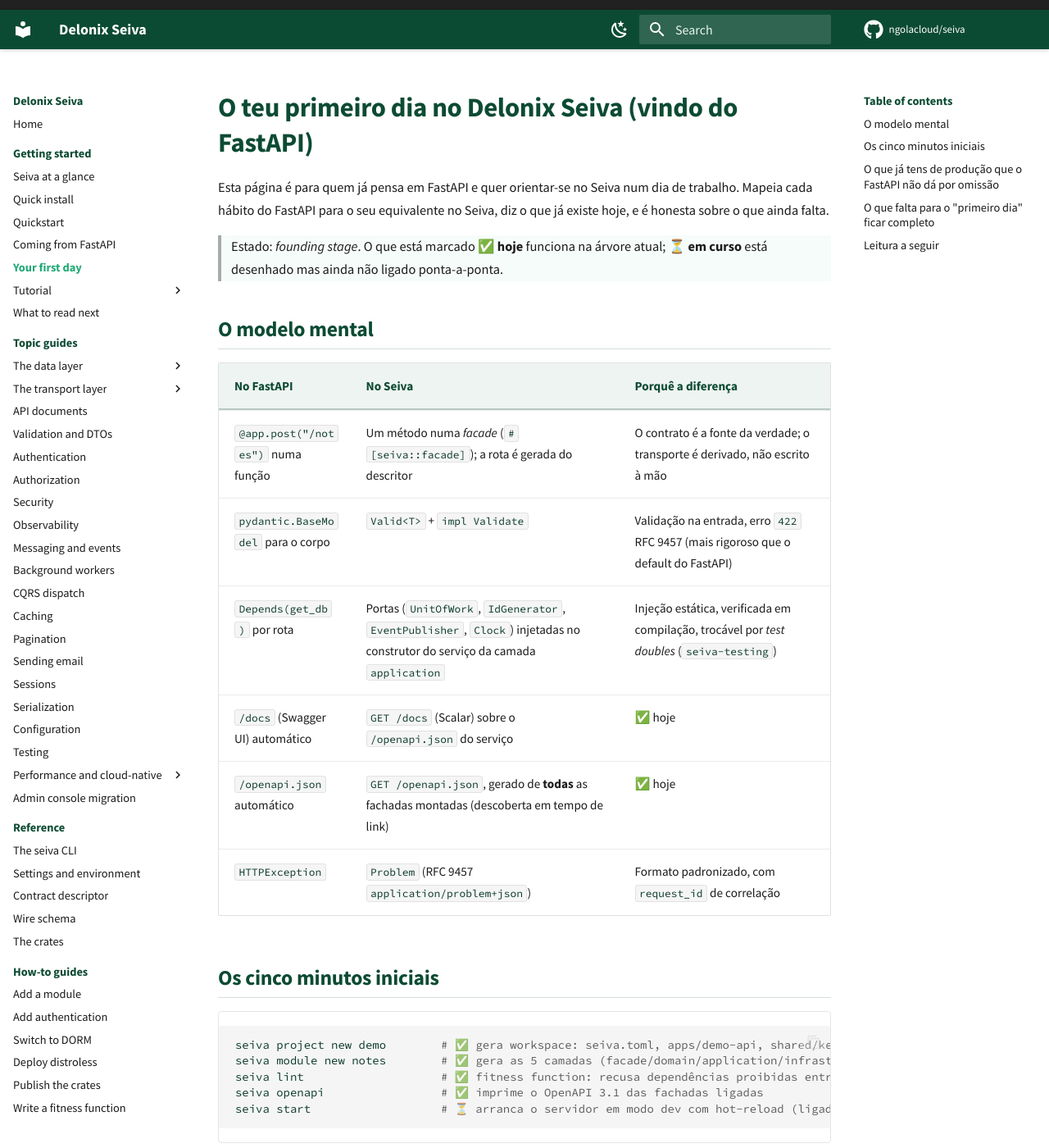
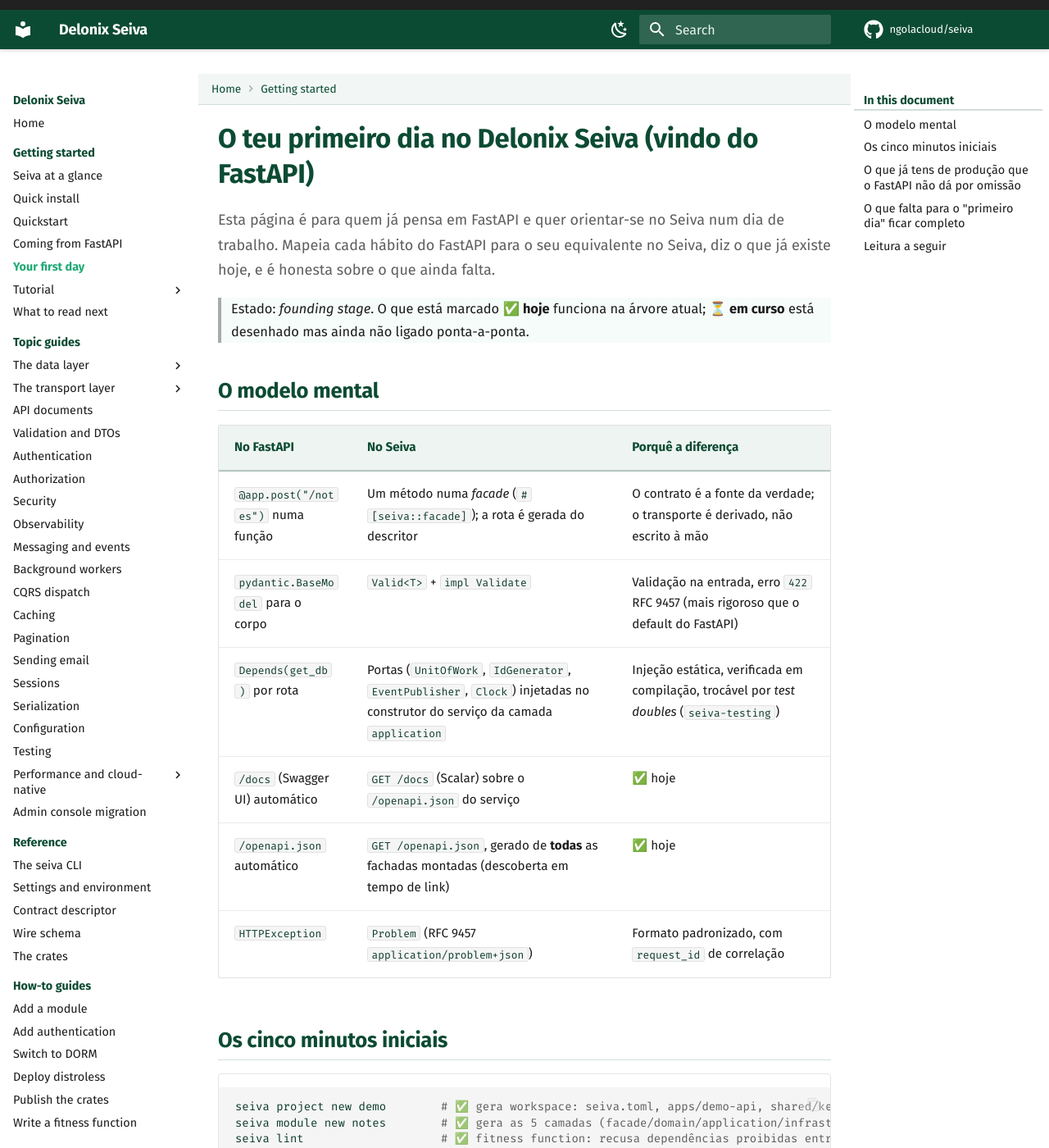
Before and after one commit to ngolacloud/seiva, an MkDocs documentation site: the page built from docs/first-day.md, in a window 1280 px wide and 1400 px high. Shown: the whole window at 82% size. Built offline with MkDocs 1.6.1 and Material for MkDocs 9.7.7, drawn with Linux system fonts in a browser that asks for light colours; comment, search, counter and statistics services are not loaded.

Commit message:
docs(site): tighten the Django-docs chrome fidelity
Move the theme closer to the specific djangoproject.com documentation look:
Fira Sans / Fira Mono (Django's typefaces), a "Documentation »" breadcrumb
sub-header (navigation.path) dressed as Django's doc bar, fully-bordered
admonition boxes with bold titles tinted per type (note/tip/warning/danger),
an "In this document" right-hand contents box, and quieter Django-style
left-nav group labels and prev/next links.

Co-Authored-By: Claude Opus 4.8 (1M context) <noreply@anthropic.com>

```diff
--- a/docs/stylesheets/django.css
+++ b/docs/stylesheets/django.css
@@ -64,8 +64,16 @@
 
 body,
 .md-typeset {
-  font-family: "Source Sans Pro", -apple-system, BlinkMacSystemFont,
+  font-family: "Fira Sans", -apple-system, BlinkMacSystemFont,
     "Segoe UI", Roboto, "Helvetica Neue", Arial, sans-serif;
+}
+
+/* Django sets its code in Fira Mono. */
+.md-typeset code,
+.md-typeset pre,
+.md-typeset kbd {
+  font-family: "Fira Mono", "SFMono-Regular", Consolas, "Liberation Mono",
+    Menlo, monospace;
 }
 
 .md-typeset {
@@ -227,13 +235,27 @@ body,
 
 /* --- Admonitions: Django-style left border + tinted background ---------- */
 
+/* Django draws admonitions as a fully-bordered box with a bold title line and
+   a pale tint — not Material's thin left rule — so match that shape. */
 .md-typeset .admonition,
 .md-typeset details {
-  border-left: 4px solid var(--seiva-green-mid);
+  border: 1px solid rgba(32, 170, 118, 0.45);
+  border-left-width: 4px;
   border-radius: 3px;
   font-size: 0.78rem;
   box-shadow: none;
   background-color: rgba(32, 170, 118, 0.06);
+}
+
+.md-typeset .admonition-title,
+.md-typeset summary {
+  font-weight: 700;
+}
+
+/* Django hides Material's round admonition icon; the bold title carries it. */
+.md-typeset .admonition-title::before,
+.md-typeset summary::before {
+  opacity: 0.8;
 }
 
 /* note / info / hint → green-blue */
@@ -371,3 +393,126 @@ body,
   opacity: 0.95;
   max-width: 48rem;
 }
+
+/* =============================================================================
+ * Django chrome fidelity — the pieces that make it read specifically like the
+ * djangoproject.com documentation rather than a green Material site.
+ * ========================================================================== */
+
+/* --- Admonition boxes: tint the WHOLE border in the type colour ---------- */
+
+.md-typeset .admonition.note,
+.md-typeset details.note {
+  border-color: rgba(43, 108, 176, 0.45);
+  border-left-color: #2b6cb0;
+}
+.md-typeset .admonition.tip,
+.md-typeset .admonition.hint,
+.md-typeset details.tip {
+  border-color: rgba(32, 170, 118, 0.5);
+  border-left-color: var(--seiva-green-mid);
+}
+.md-typeset .admonition.warning,
+.md-typeset .admonition.caution,
+.md-typeset details.warning {
+  border-color: rgba(214, 158, 46, 0.5);
+  border-left-color: #d69e2e;
+}
+.md-typeset .admonition.danger,
+.md-typeset .admonition.error,
+.md-typeset details.danger {
+  border-color: rgba(197, 48, 48, 0.45);
+  border-left-color: #c53030;
+}
+
+/* --- Breadcrumbs: the Django "Documentation » … »" sub-header bar --------
+ * `navigation.path` renders .md-path just above the page title; dress it as a
+ * full-width strip with a pale surface and a rule under it, like Django's. */
+
+.md-path {
+  margin: 0;
+  padding: 0.5rem 0.8rem;
+  background-color: #f2f7f5;
+  border-bottom: 1px solid rgba(12, 75, 51, 0.14);
+  font-size: 0.68rem;
+}
+
+.md-path__list {
+  max-width: 68rem;
+  margin: 0 auto;
+}
+
+.md-path__link {
+  color: var(--seiva-green-dark);
+}
+
+[data-md-color-scheme="slate"] .md-path {
+  background-color: #10211a;
+  border-bottom-color: rgba(68, 183, 139, 0.2);
+}
+
+[data-md-color-scheme="slate"] .md-path__link {
+  color: var(--seiva-green-light);
+}
+
+/* --- Brand wordmark: Django's lowercase, leaf-green mark ------------------ */
+
+.md-header__title .md-header__topic > .md-ellipsis {
+  font-weight: 700;
+  letter-spacing: -0.01em;
+}
+
+/* A small green square before the brand echoes Django's leaf mark. */
+.md-header__button.md-logo {
+  position: relative;
+}
+
+/* --- Right TOC box: Django frames "In this document" --------------------- */
+
+.md-nav--secondary > .md-nav__title {
+  color: var(--seiva-green-dark);
+  font-weight: 700;
+  text-transform: none;
+  box-shadow: none;
+  border-bottom: 2px solid rgba(12, 75, 51, 0.18);
+}
+
+[data-md-color-scheme="slate"] .md-nav--secondary > .md-nav__title {
+  color: var(--seiva-green-light);
+  border-bottom-color: rgba(68, 183, 139, 0.25);
+}
+
+/* --- Prev/next: understated Django-style links, not big Material panels --- */
+
+.md-footer__inner {
+  padding: 0.6rem 0.2rem;
+}
+
+.md-footer__link {
+  padding-top: 0.4rem;
+  padding-bottom: 0.4rem;
+  opacity: 0.95;
+}
+
+.md-footer__title {
+  font-size: 0.8rem;
+}
+
+.md-footer__direction {
+  font-size: 0.62rem;
+  opacity: 0.7;
+}
+
+/* --- Section headers in the left nav: Django's bold, quiet group labels --- */
+
+.md-nav__item--section > .md-nav__link {
+  text-transform: none;
+  font-size: 0.72rem;
+}
+
+/* --- First paragraph after an h1 reads as Django's lead text ------------- */
+
+.md-typeset h1 + p {
+  color: var(--md-default-fg-color--light);
+  font-size: 0.9rem;
+}
--- a/mkdocs.yml
+++ b/mkdocs.yml
@@ -14,6 +14,7 @@ theme:
   language: en
   features:
     - navigation.sections
+    - navigation.path
     - navigation.top
     - navigation.footer
     - navigation.indexes
@@ -39,8 +40,9 @@ theme:
         icon: material/weather-sunny
         name: Switch to light mode
   font:
-    text: Source Sans Pro
-    code: Source Code Pro
+    # Django's signature typefaces: Fira Sans for text, Fira Mono for code.
+    text: Fira Sans
+    code: Fira Mono
   icon:
     repo: fontawesome/brands/github
 
--- /dev/null
+++ b/overrides/partials/toc.html
@@ -0,0 +1,30 @@
+{#-
+  overrides/partials/toc.html — Seiva docs.
+
+  Identical to the mkdocs-material partial except the right-hand table-of-
+  contents is titled "In this document", the phrase the Django documentation
+  uses for its per-page contents box. Keeping the rest verbatim preserves
+  Material's scroll-spy and anchor behaviour.
+-#}
+{% set title = "In this document" %}
+{% if config.mdx_configs.toc and config.mdx_configs.toc.title %}
+  {% set title = config.mdx_configs.toc.title %}
+{% endif %}
+<nav class="md-nav md-nav--secondary" aria-label="{{ title | e }}">
+  {% set toc = page.toc %}
+  {% set first = toc | first %}
+  {% if first and first.level == 1 %}
+    {% set toc = first.children %}
+  {% endif %}
+  {% if toc %}
+    <label class="md-nav__title" for="__toc">
+      <span class="md-nav__icon md-icon"></span>
+      {{ title }}
+    </label>
+    <ul class="md-nav__list" data-md-component="toc" data-md-scrollfix>
+      {% for toc_item in toc %}
+        {% include "partials/toc-item.html" %}
+      {% endfor %}
+    </ul>
+  {% endif %}
+</nav>
```
